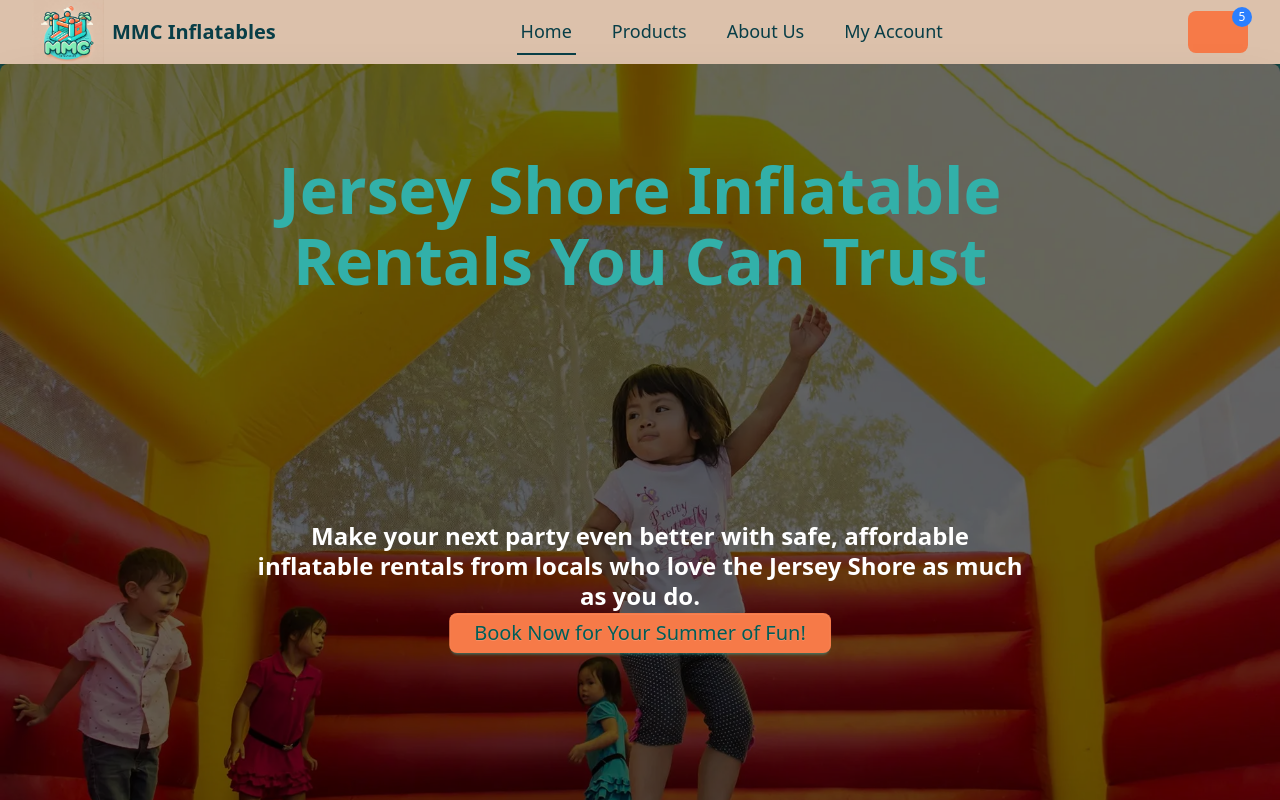
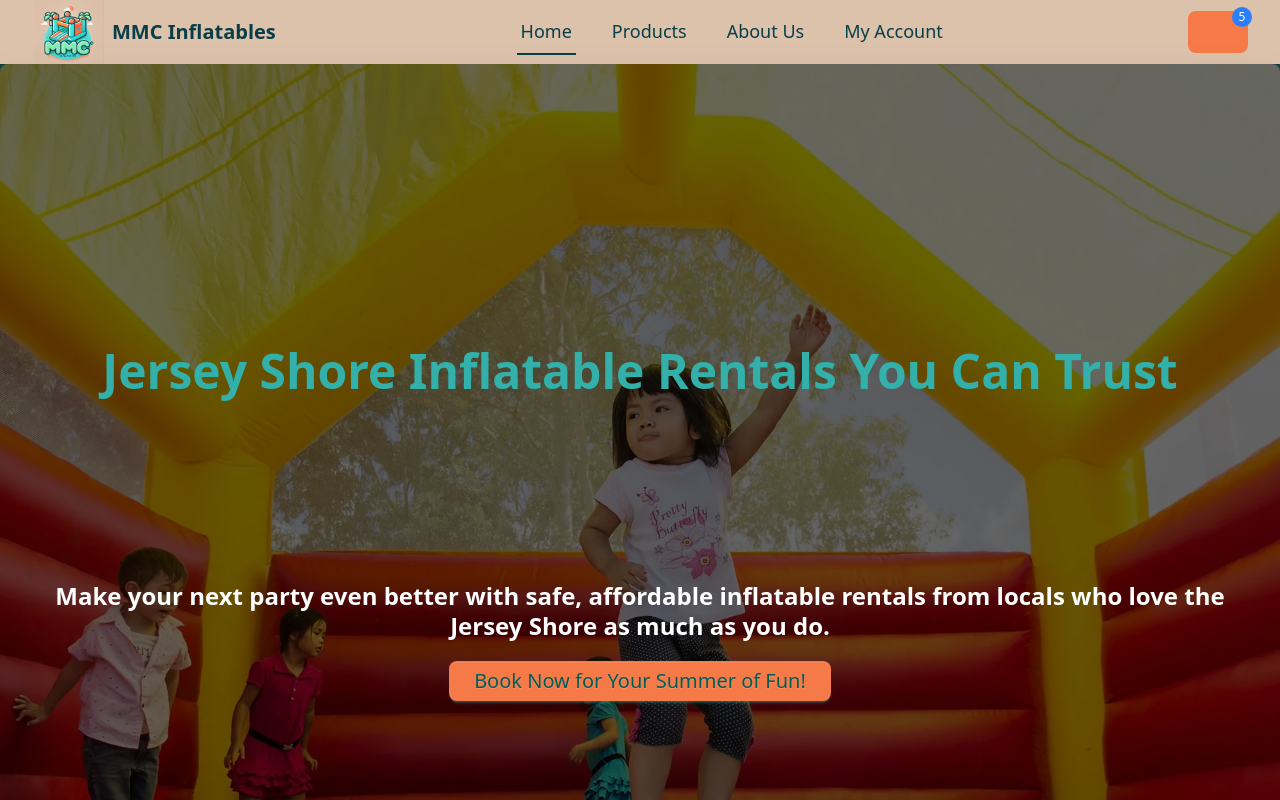
Before and after one commit to Hala-Sobeih-hub/MMC-frontend, a React (Vite) app: page / in a window 1280 px wide. Shown: the top 800 px of the page. Built offline with nearby package versions, Linux system fonts and the light colour scheme; some icons are missing.

Commit message:
hero section text not in place

```diff
--- a/src/components/HeroSection.jsx
+++ b/src/components/HeroSection.jsx
@@ -10,22 +10,16 @@ export default function HeroSection() {
         alt="Hero Image"
         className="w-full h-auto object-cover rounded-lg shadow-2xl"
       />
-      <div className="overlay ">
+      <div className="overlay flex flex-col justify-center items-center gap-5">
         {/* Text Overlay */}
-        <h1
-          className="absolute top-[10%] left-[5%] md:left-[20%] w-[90%] md:w-[60%]
-          text-lg sm:text-2xl md:text-3xl lg:text-5xl font-bold text-primary text-center leading-tight z-10"
-        >
+        <h1 className=" text-lg sm:text-2xl md:text-3xl lg:text-5xl font-bold text-primary text-center leading-tight z-10">
           Jersey Shore Inflatable Rentals You Can Trust
         </h1>
-        <h2
-          className="absolute top-[50%] left-[5%] md:left-[20%] w-[90%] md:w-[60%]
-          text-lg sm:text-lg md:text-xl lg:text-2xl font-bold text-white text-center leading-tight"
-        >
+        <h2 className="mt-40  text-lg sm:text-lg md:text-xl lg:text-2xl font-bold text-white text-center leading-tight">
           Make your next party even better with safe, affordable inflatable
           rentals from locals who love the Jersey Shore as much as you do.
         </h2>
-        <button className="btn btn-primary absolute top-[60%] left-1/2 transform -translate-x-1/2 ">
+        <button className="btn btn-primary mx-auto  ">
           Book Now for Your Summer of Fun!
         </button>
       </div>
--- a/src/components/NavBar.jsx
+++ b/src/components/NavBar.jsx
@@ -27,25 +27,25 @@ export default function NavBar() {
             {/* Desktop navigation */}
             <nav className="hidden md:flex space-x-8">
               <a
-                href="#"
+                href="/"
                 className="text-primary text-lg border-b-2 border-primary-500 px-1 py-2"
               >
                 Home
               </a>
               <a
-                href="#"
+                href="/products"
                 className="text-primary hover:text-secondary text-lg px-1 py-2"
               >
                 Products
               </a>
               <a
-                href="#"
+                href="/about"
                 className="text-gray-600 hover:text-gray-900 text-lg px-1 py-2"
               >
                 About Us
               </a>
               <a
-                href="#"
+                href="/my-account"
                 className="text-gray-600 hover:text-gray-900 text-lg px-1 py-2"
               >
                 My Account
@@ -81,7 +81,7 @@ export default function NavBar() {
         {/* Mobile menu */}
         {isMenuOpen && (
           <div className="md:hidden">
-            <div className="px-2 pt-2 pb-3 space-y-1 sm:px-3 bg-white border-t">
+            <div className="px-2 pt-2 pb-3 space-y-1 sm:px-3 bg-secondary border-t">
               <a
                 href="#"
                 className="block px-3 py-2 text-base font-medium text-gray-900 bg-gray-50 rounded-md"
--- a/src/index.css
+++ b/src/index.css
@@ -27,14 +27,10 @@ a:hover {
 body {
   margin: 0;
   display: flex;
-  place-items: center;
+  /* place-items: center; */
   min-width: 320px;
   min-height: 100vh;
-}
-
-h1 {
-  font-size: 3.2em;
-  line-height: 1.1;
+  background-color: #dcc1ab; /*added*/
 }
 
 button {
```
